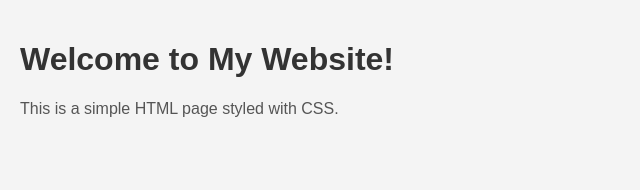
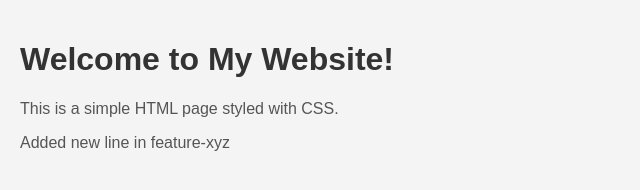
Before and after one commit to mohammedabubakarsiddiqva/hellohai, a plain HTML site: page index.html in a window 1280 px wide. Shown: the whole page, without its empty margins (0-640 px from the left). Drawn offline with Linux system fonts and the light colour scheme.

Commit message:
added new line to index.html

```diff
--- a/index.html
+++ b/index.html
@@ -9,5 +9,6 @@
 <body>
   <h1>Welcome to My Website!</h1>
   <p>This is a simple HTML page styled with CSS.</p>
+  <p>Added new line in feature-xyz</p>
 </body>
 </html>
```
